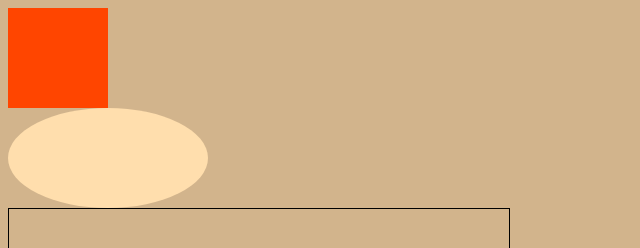
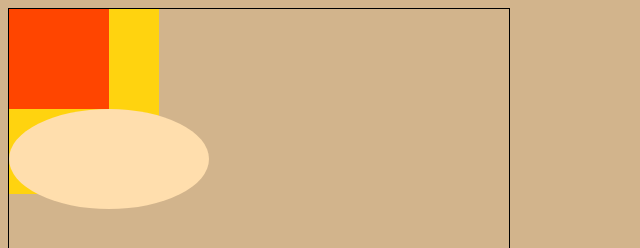
Before and after one commit to nstach/css-still-life, a plain HTML site: page index.html in a window 1280 px wide. Shown: the top 248 px of the page, without its empty margins (0-640 px from the left). Drawn offline with Linux system fonts and the light colour scheme.

Commit message:
more shapes

```diff
--- a/index.html
+++ b/index.html
@@ -1,13 +1,16 @@
 <style>
-
-  body{
+  body {
     background-color: tan;
   }
 
-  .frame{
+  .frame {
     border: 1px solid black;
     width: 500px;
     height: 500px;
+    justify-content: center;
+    align-items: center;
+    height: 100vh;
+    margin: 0;
   }
 
 
@@ -16,7 +19,6 @@
     height: 100px;
     width: 100px;
   }
-
 
  .oval {
     width: 200px;
@@ -27,24 +29,26 @@
     align-items: right;
   }
 
-  .mug
+  .coffee {
+  	width: 150px;
+ 	 	height: 185px;
+  	background-color: hsl(49, 100%, 53%)
+  }
+
+  .red{}
+
+</style>
 
 
-    .coffee {
-
-    }
-
-  }
-</style>
-
+<div class="frame">
+  <div class="coffee">
+    	<div class="brand"
+           </div>
+      <div class="red"
+           </div>
+	</div>
   <div class="kettle-body">
-
 	</div>
-
   <div class="oval">
-
 	</div>
-
-<div class="frame"
-
 </div>
```
Lines whose indentation alone changed are shown as unchanged.
